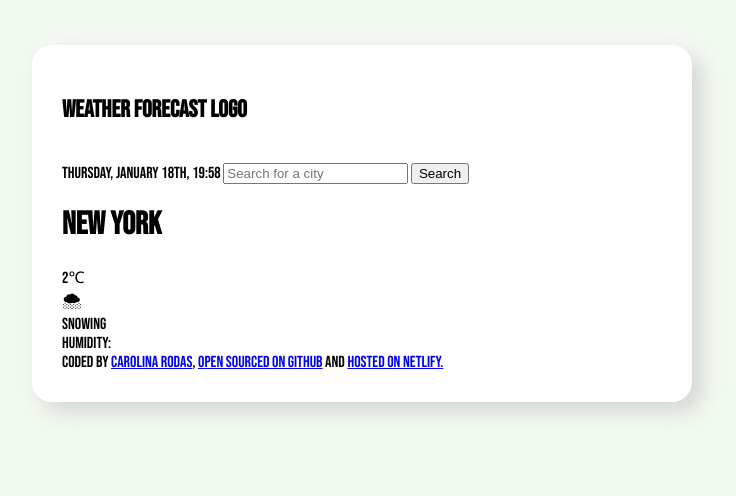
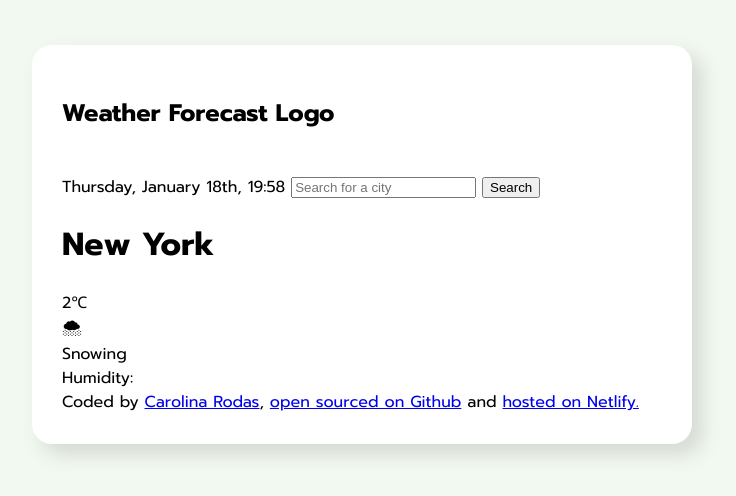
Before and after one commit to jcarodas/WeatherAppPlus-CarolinaRodas, a plain HTML site: page index.html in a window 1280 px wide. Shown: the whole page, without its empty margins (278-1014 px from the left). Drawn offline with Linux system fonts and the light colour scheme.

Commit message:
Changed fonts

```diff
--- a/index.html
+++ b/index.html
@@ -7,9 +7,10 @@
     <link rel="preconnect" href="https://fonts.googleapis.com" />
     <link rel="preconnect" href="https://fonts.gstatic.com" crossorigin />
     <link
-      href="https://fonts.googleapis.com/css2?family=Bebas+Neue&display=swap"
+      href="https://fonts.googleapis.com/css2?family=Prompt:ital,wght@0,100;0,200;0,300;0,400;0,500;0,600;0,700;0,800;1,100;1,200;1,300;1,400;1,500;1,600;1,700&family=Varela+Round&display=swap"
       rel="stylesheet"
     />
+
     <title>WeatherAppPlusCR</title>
   </head>
   <body>
--- a/src/style.css
+++ b/src/style.css
@@ -1,6 +1,6 @@
 body {
   background: #f2f9f1;
-  font-family: "Bebas Neue", sans-serif;
+  font-family: "Prompt", sans-serif;
 }
 .weather-app {
   background: white;
@@ -10,3 +10,6 @@ body {
   border-radius: 20px;
   box-shadow: 10px 10px 20px rgba(95, 91, 91, 0.2);
 }
+h1 h2 {
+  font-family: "Varela Round", sans-serif;
+}
```
